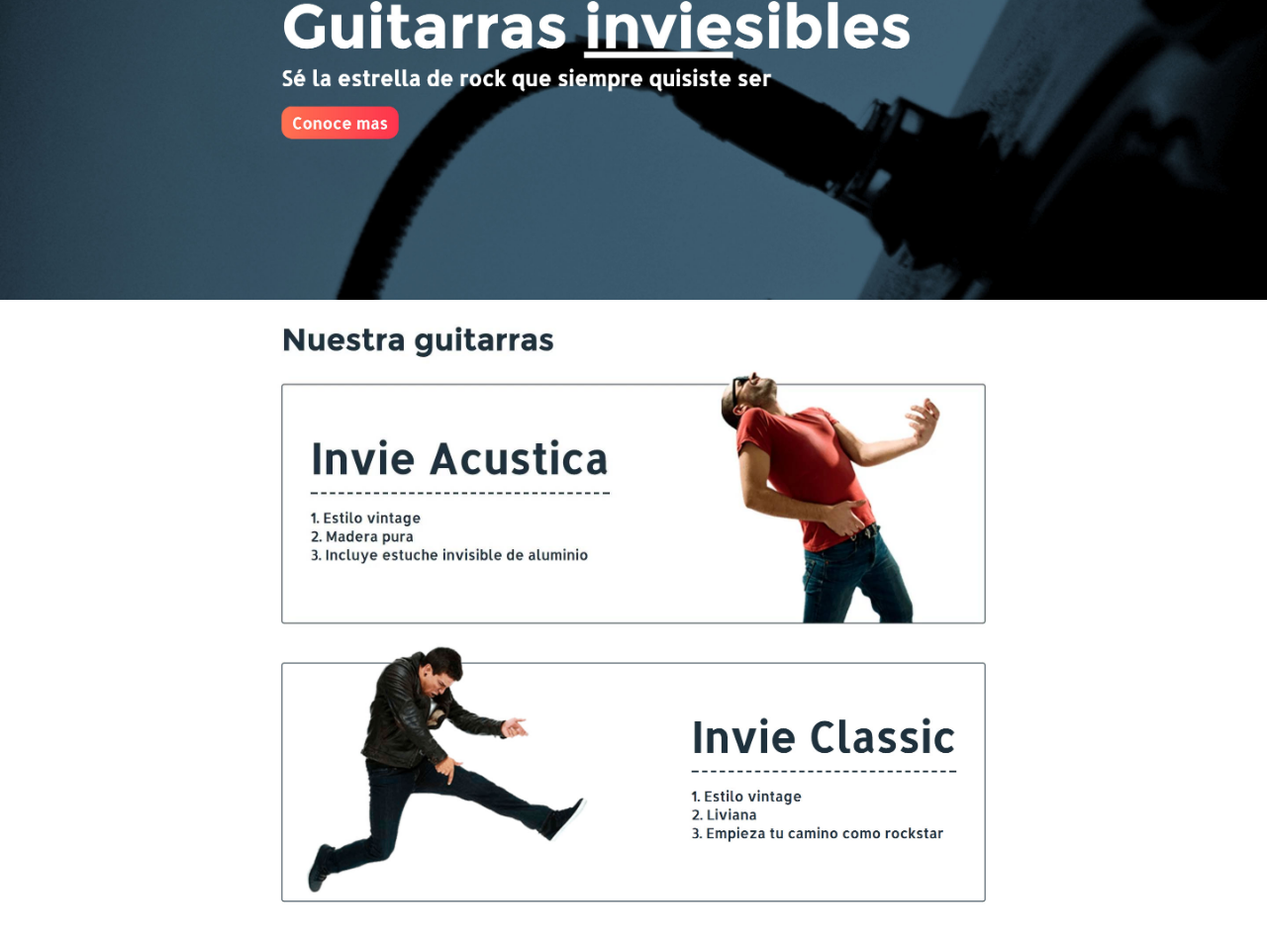
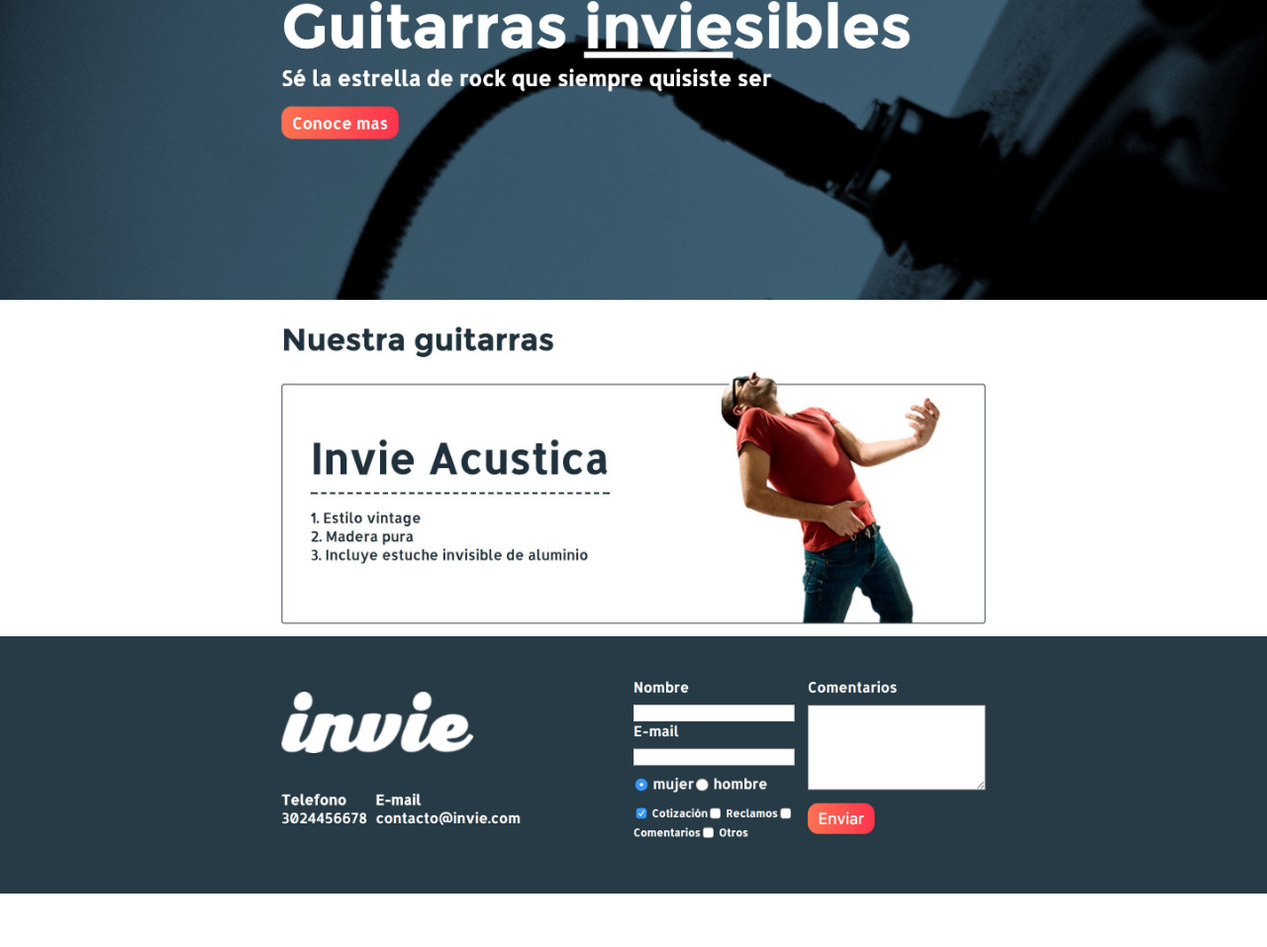
Before and after one commit to LaraOmar19/invie-github, a plain HTML site: page index.html in a window 1280 px wide. Shown: the part 172-1129 px from the top of the page at 99% size. After the commit the page ends 1075 px from the top, so only its background shows below. Drawn offline with Linux system fonts and the light colour scheme.

Commit message:
Merge branch 'RD'

```diff
--- a/index.html
+++ b/index.html
@@ -15,6 +15,6 @@
     <img src="header.jpg" alt="">
     <img src="hero.jpg" alt="">
     <img src="acustica.jpg" alt="">
-    <img src="clasica.jpg" alt="">
+    <img src="footer.jpg" alt="">
   </body>
 </html>
```
Also changed, not shown: footer.jpg (added).
